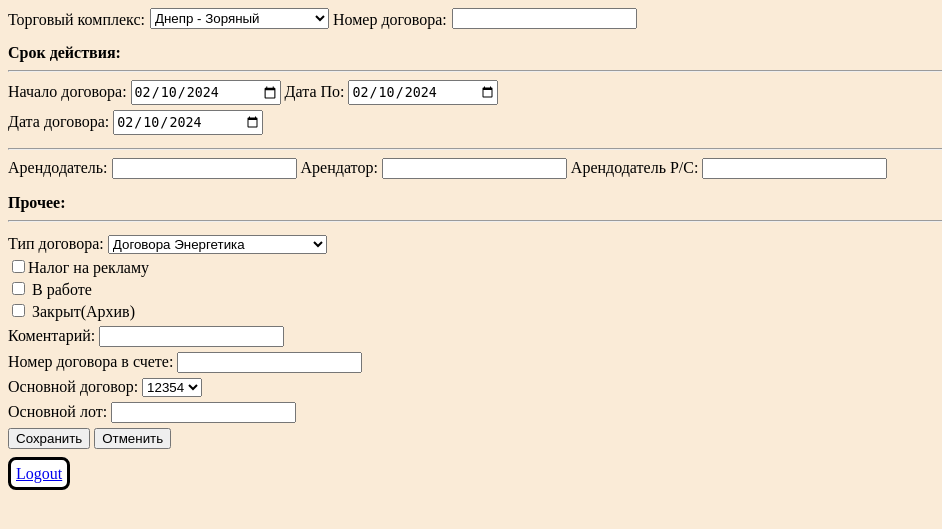
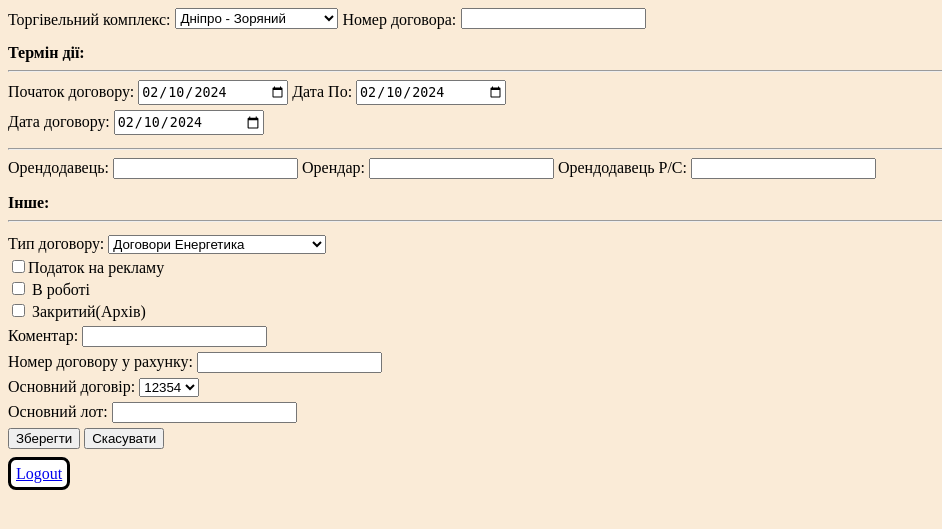
Before and after one commit to IliaBulkin/project_billing_final, a Django app: page /main/ in a window 1280 px wide. Shown: the top 529 px of the page, without its empty margins (0-942 px from the left). Run offline with Django 4.2, Linux system fonts and the light colour scheme.

Commit message:
Edit language on main page

```diff
--- a/project_billing/add_new_tenant/templates/add_new_tenant/main.html
+++ b/project_billing/add_new_tenant/templates/add_new_tenant/main.html
@@ -10,71 +10,71 @@
     <form action="" method="POST">
         {% csrf_token %}
         <div id = "ilya">
-            <label for="shopping_center">Торговый комплекс:</label>
+            <label for="shopping_center">Торгівельний комплекс:</label>
             <select name="shopping_center" id="shopping_center">
-                <option value="first_mall">Днепр - Зоряный</option>
-                <option value="second_mall">Харьков - Героев Труда 9</option>
+                <option value="first_mall">Дніпро - Зоряний</option>
+                <option value="second_mall">Харків - Героїв Праці 9</option>
             </select>
             <label for="number_contract">&nbsp;Номер договора:</label>
             <input type="text" name="number_contract" id="number_contract">
         </div>
-    <p id="p1">Срок действия:</p>
+    <p id="p1">Термін дії:</p>
     <hr>
     <div id = "vanya">
         <div class = 'vanyadiv1'>
-            <label for="start_contract">Начало договора:</label>
+            <label for="start_contract">Початок договору:</label>
             <input type="date" name="start_contract" id="start_contract" value="2024-02-10" min="2024-02-10" max="2100-01-01">
             <label for="data_to">Дата По:</label>
             <input type="date" name="data_to" id="data_to" value="2024-02-10" min="2024-02-10" max="2100-01-01">
         </div>
         <div class = 'vanyadiv2'>
-            <label for="data_contract">Дата договора:</label>
+            <label for="data_contract">Дата договору:</label>
             <input type="date" name="data_contract" id="data_contract" value="2024-02-10" min="2024-02-10" max="2100-01-01">
         </div>
         <hr>
     </div>
         <div class="second_div" id = "diana1">
             <span class="second">
-                <label for="landlord_input">Арендодатель:</label>
+                <label for="landlord_input">Орендодавець:</label>
                 <input type="text" name="landlord" id="landlord_input">
-                <label for="tenant_input">Арендатор:</label>
+                <label for="tenant_input">Орендар:</label>
                 <input type="text" name="tenant" id="tenant_input">
             </span>
-            <label for="landlordPC_input">Арендодатель P/C:</label>
+            <label for="landlordPC_input">Орендодавець P/C:</label>
             <input type="text" name="landlordPC" id="landlordPC_input">
-            <p id="p1">Прочее:</p>
+            <p id="p1">Інше:</p>
         </div>
     <hr>
         <div class="third_div" id = "diana2">
             <span class="third">
-                <label class="third_object" for="type_contract">Тип договора:</label>
+                <label class="third_object" for="type_contract">Тип договору:</label>
                 <select class="third_object" name="type_contract" id="type_contract">
-                    <option class="third_object" value="first_type">Договора Энергетика</option>
-                    <option class="third_object" value="second_type">Договора Старшого Энергетика</option>
-                    <option class="third_object" value="third_type">Договора Директора</option>
+                    <option class="third_object" value="first_type">Договори Енергетика</option>
+                    <option class="third_object" value="second_type">Договори Старшого Енергетика</option>
+                    <option class="third_object" value="third_type">Договори Директора</option>
                 </select>
                 <span id="row1">
                     <input class="third_object" type="checkbox" id="advertising_tax" name="advertising_tax" value="advertising_tax">
-                    <label class="third_object" for="advertising_tax">Налог на рекламу</label><br>
+                    <label class="third_object" for="advertising_tax">Податок на рекламу</label><br>
                 </span>
             </span>
             <span class="third">
                 <input class="third_object" type="checkbox" id="working" name="working" value="working">
-                <label class="third_object" for="working">В работе</label><br>
+                <label class="third_object" for="working">В роботі</label><br>
 
                 <input class="third_object" type="checkbox" id="closed" name="closed" value="closed">
-                <label class="third_object" for="closed">Закрыт(Архив)</label><br>
+                <label class="third_object" for="closed">Закритий(Архів)</label><br>
             </span>
             <span>
-                <label class="third_object" for="comment">Коментарий:</label>
+                <label class="third_object" for="comment">Коментар:</label>
                 <input class="third_object" type="text" class="third_input" name="comment" id="comment">
             </span>
             <span>
-                <label class="third_object" for="number_contract_count">Номер договора в счете:</label>
+                <label class="third_object" for="number_contract_count">Номер договору у рахунку:</label>
                 <input class="third_object" type="text" class="third_input" name="number_contract_count" id="number_contract_count">
             </span>
             <span>
-                <label class="third_object" for="main_contract">Основной договор:</label>
+                <label class="third_object" for="main_contract">Основний договір:</label>
                 <select class="third_object" name="main_contract" id="main_contract">
                     <option class="third_object" value="first_main">12354</option>
                     <option class="third_object" value="second_main">32972</option>
@@ -82,7 +82,7 @@
                 </select>
             </span>
             <span>
-                <label class="third_object" for="main_lot">Основной лот:</label>
+                <label class="third_object" for="main_lot">Основний лот:</label>
                 <input class="third_object" type="text" name="main_lot" id="main_lot">
             </span>
         </div>
@@ -91,8 +91,8 @@
                 <p id="error" style="font-weight: bold; color: brown;">{{error}}</p>
             {% endif %}
         </div>
-        <button class="third_object">Сохранить</button>
-        <button class="third_object">Отменить</button>
+        <button class="third_object">Зберегти</button>
+        <button class="third_object">Скасувати</button>
     </form>
     <a href="{% url 'logouts' %}" class="logouts">Logout</a>
 </body>
```
Also changed, not shown: project_billing/db.sqlite3.
